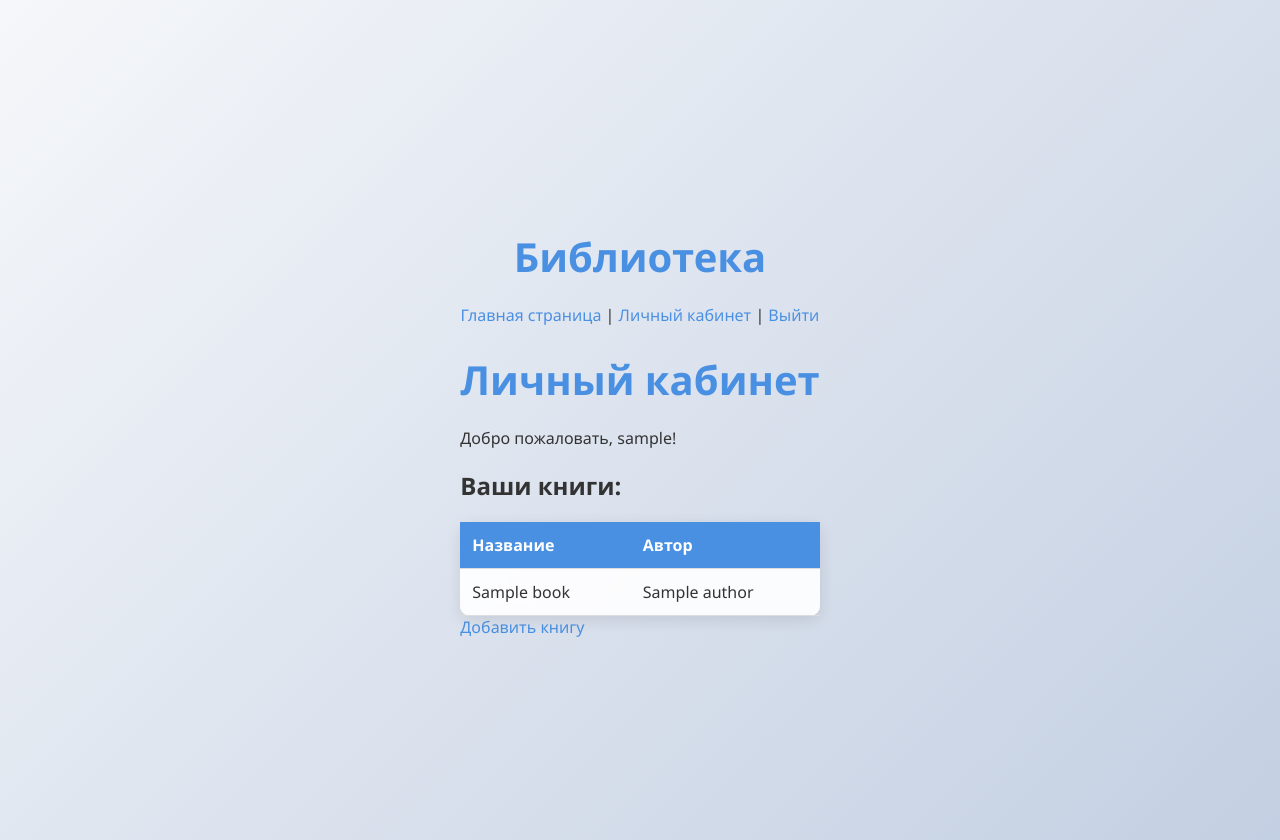
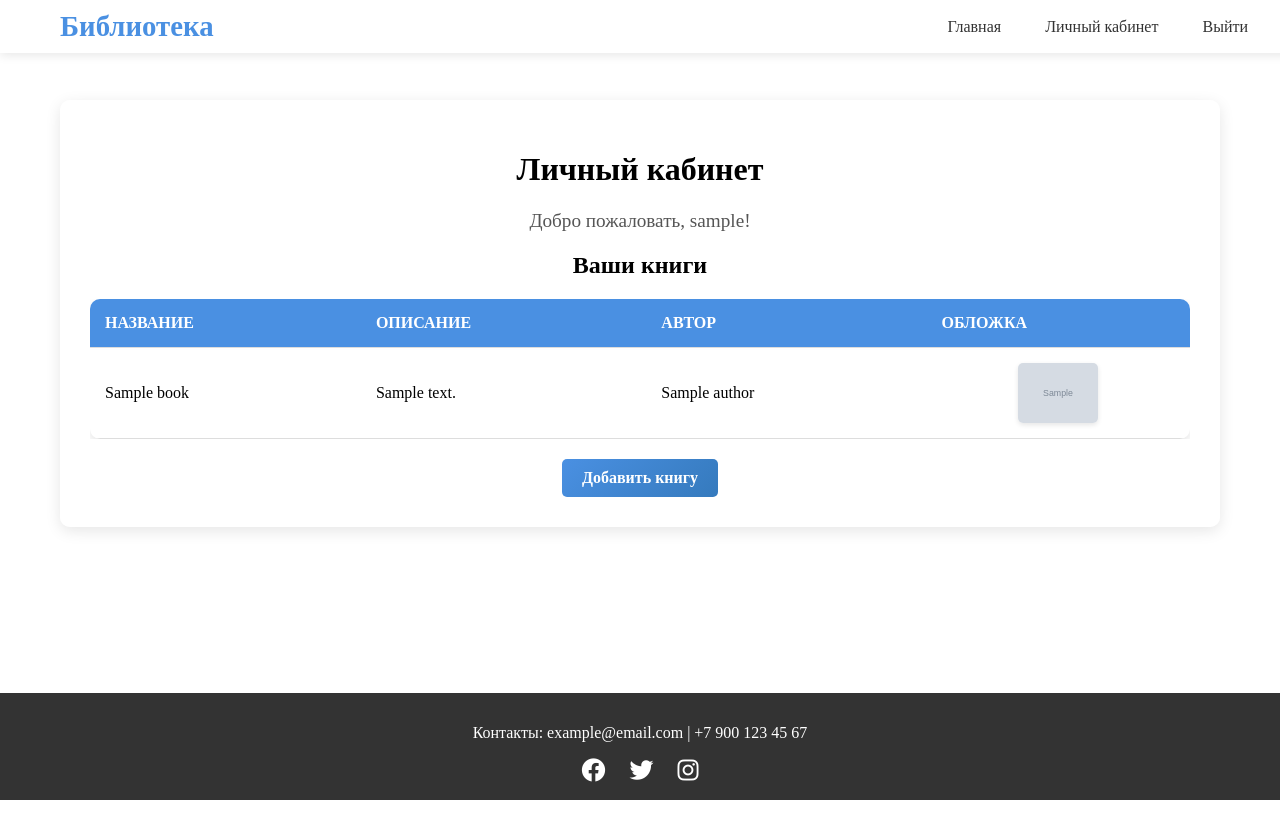
Before and after one commit to emper1or/Client-server-software, a Django app: page /dashboard/ in a window 1280 px wide. After the commit the page ends 800 px from the top, so only its background shows below. Run offline with Django 5.2, Linux system fonts and the light colour scheme; a user stored in the database is signed in; tables that the repository leaves empty hold one stand-in row (values such as "Sample post"); grey boxes marked "Sample" are stand-in pictures.

Commit message:
updates html

```diff
--- /dev/null
+++ b/mysite/accounts/static/css/base_style.css
@@ -0,0 +1,88 @@
+header {
+    position: fixed;
+    top: 0;
+    left: 0;
+    width: 100%;
+    background: #ffffff;
+    color: #333;
+    padding: 10px 20px;
+    display: flex;
+    justify-content: space-between;
+    align-items: center;
+    box-shadow: 0 2px 10px rgba(0, 0, 0, 0.1);
+    z-index: 1000;
+}
+
+.nav-container {
+    display: flex;
+    width: 100%;
+    max-width: 1200px;
+    margin: 0 auto;
+    align-items: center;
+    justify-content: space-between;
+}
+
+.logo h1 {
+    font-size: 1.8rem;
+    font-weight: bold;
+    color: #4a90e2;
+    margin: 0;
+}
+
+nav ul {
+    list-style: none;
+    margin: 0;
+    padding: 0;
+    display: flex;
+    gap: 20px;
+}
+
+nav ul li {
+    display: inline;
+}
+
+nav ul li a {
+    color: #333;
+    font-size: 1rem;
+    text-decoration: none;
+    font-weight: 500;
+    padding: 8px 12px;
+    transition: color 0.3s;
+}
+
+nav ul li a:hover {
+    color: #4a90e2;
+}
+
+main {
+    margin-top: 80px;
+    padding: 20px;
+    text-align: center;
+}
+
+footer {
+    background: #333;
+    color: white;
+    text-align: center;
+    padding: 15px 0;
+    width: 100%;
+    position: fixed;
+    bottom: 0;
+    left: 0;
+}
+
+.footer-container {
+    display: flex;
+    flex-direction: column;
+    align-items: center;
+}
+
+.social-links a {
+    color: white;
+    margin: 0 10px;
+    font-size: 1.5rem;
+}
+
+.social-links a:hover {
+    color: #4a90e2;
+}
--- /dev/null
+++ b/mysite/accounts/static/css/dashboard_style.css
@@ -0,0 +1,79 @@
+.dashboard-container {
+    max-width: 1100px;
+    margin: auto;
+    background: rgba(255, 255, 255, 0.9);
+    padding: 30px;
+    border-radius: 10px;
+    box-shadow: 0 4px 15px rgba(0, 0, 0, 0.1);
+}
+
+.welcome-text {
+    font-size: 1.2rem;
+    color: #555;
+    text-align: center;
+    margin-bottom: 20px;
+}
+
+.table-wrapper {
+    overflow-x: auto;
+    margin-top: 20px;
+}
+
+.book-table {
+    width: 100%;
+    border-collapse: collapse;
+    text-align: left;
+    background: white;
+    border-radius: 10px;
+    box-shadow: 0 4px 10px rgba(0, 0, 0, 0.1);
+    overflow: hidden;
+}
+
+.book-table th, .book-table td {
+    padding: 15px;
+    border-bottom: 1px solid #ddd;
+}
+
+.book-table th {
+    background: #4a90e2;
+    color: white;
+    text-transform: uppercase;
+}
+
+.book-table tr:hover {
+    background: #f1f1f1;
+}
+
+.book-description {
+    max-width: 400px;
+    white-space: nowrap;
+    overflow: hidden;
+    text-overflow: ellipsis;
+}
+
+.book-cover {
+    max-width: 80px;
+    height: auto;
+    border-radius: 5px;
+    box-shadow: 0 2px 5px rgba(0, 0, 0, 0.1);
+    display: block;
+    margin: auto;
+}
+
+.btn {
+    display: inline-block;
+    background: linear-gradient(135deg, #4a90e2, #357abd);
+    color: #fff;
+    padding: 10px 20px;
+    border-radius: 5px;
+    text-decoration: none;
+    font-weight: bold;
+    transition: transform 0.3s ease, box-shadow 0.3s ease;
+    margin-top: 20px;
+    text-align: center;
+}
+
+.btn:hover {
+    transform: scale(1.05);
+    box-shadow: 0 4px 10px rgba(74, 144, 226, 0.3);
+}
--- a/mysite/accounts/templates/base.html
+++ b/mysite/accounts/templates/base.html
@@ -4,26 +4,42 @@
 <head>
     <title>Библиотека</title>
     <link rel="stylesheet" href="https://cdnjs.cloudflare.com/ajax/libs/font-awesome/6.0.0-beta3/css/all.min.css">
-    <link rel="stylesheet" href="{% static 'css/styles.css' %}">
+    <link rel="stylesheet" href="{% static 'css/base_style.css' %}">
+    <link rel="stylesheet" href="{% static 'css/dashboard_style.css' %}">
 </head>
 <body>
     <header>
+        <div class="nav-container">
+            <div class="logo">
                 <h1>Библиотека</h1>
+            </div>
             <nav>
+                <ul>
+                    <li><a href="{% url 'home' %}">Главная</a></li>
                     {% if user.is_authenticated %}
-                <a href="{% url 'home' %}">Главная страница</a> |
-                <a href="{% url 'dashboard' %}">Личный кабинет</a> |
-                <a href="{% url 'logout' %}">Выйти</a>
+                        <li><a href="{% url 'dashboard' %}">Личный кабинет</a></li>
+                        <li><a href="{% url 'logout' %}">Выйти</a></li>
                     {% else %}
-                <a href="{% url 'home' %}">Главная страница</a> |
-                <a href="{% url 'login' %}">Войти</a> |
-                <a href="{% url 'register' %}">Зарегистрироваться</a>
+                        <li><a href="{% url 'login' %}">Войти</a></li>
+                        <li><a href="{% url 'register' %}">Регистрация</a></li>
                     {% endif %}
+                </ul>
             </nav>
+        </div>
     </header>
     <main>
         {% block content %}{% endblock %}
     </main>
+    <footer>
+        <div class="footer-container">
+            <p>Контакты: example@email.com | +7 900 123 45 67</p>
+            <div class="social-links">
+                <a href="#"><i class="fab fa-facebook"></i></a>
+                <a href="#"><i class="fab fa-twitter"></i></a>
+                <a href="#"><i class="fab fa-instagram"></i></a>
+            </div>
+        </div>
+    </footer>
     <script src="{% static 'js/script.js' %}"></script>
 </body>
 </html>
--- a/mysite/accounts/templates/dashboard.html
+++ b/mysite/accounts/templates/dashboard.html
@@ -1,20 +1,40 @@
 {% extends 'base.html' %}
 
 {% block content %}
+<div class="dashboard-container">
     <h1>Личный кабинет</h1>
-<p>Добро пожаловать, {{ user.username }}!</p>
-<h2>Ваши книги:</h2>
-<table>
+    <p class="welcome-text">Добро пожаловать, {{ user.username }}!</p>
+    <h2>Ваши книги</h2>
+    <div class="table-wrapper">
+        <table class="book-table">
+            <thead>
                 <tr>
-        <th>Название</th>
-        <th>Автор</th>
+                    <th scope="col">Название</th>
+                    <th scope="col">Описание</th>
+                    <th scope="col">Автор</th>
+                    <th scope="col">Обложка</th>
                 </tr>
+            </thead>
+            <tbody>
                 {% for book in books %}
                     <tr>
                         <td>{{ book.title }}</td>
+                        <td class="book-description">{{ book.description }}</td>
                         <td>{{ book.author.name }}</td>
+                        <td>
+                            {% for cover in covers %}
+                                {% if cover.book == book %}
+                                    <img src="{{ cover.cover.url }}" alt="Обложка книги {{ book.title }}" class="book-cover" />
+                                {% endif %}
+                            {% endfor %}
+                        </td>
                     </tr>
                 {% endfor %}
+            </tbody>
         </table>
-<a href="{% url 'add_book' %}">Добавить книгу</a>
+    </div>
+    <div class="add-book-wrapper">
+        <a href="{% url 'add_book' %}" class="btn">Добавить книгу</a>
+    </div>
+</div>
 {% endblock %}
```
Also changed, not shown: mysite/accounts/static/css/home.css (added, +41 -0 lines), mysite/accounts/static/css/styles.css (deleted, +0 -194 lines), mysite/accounts/templates/home.html (+15 -6 lines), mysite/accounts/migrations/0001_initial.py, mysite/library/migrations/0001_initial.py. Lines whose indentation alone changed are shown as unchanged.
